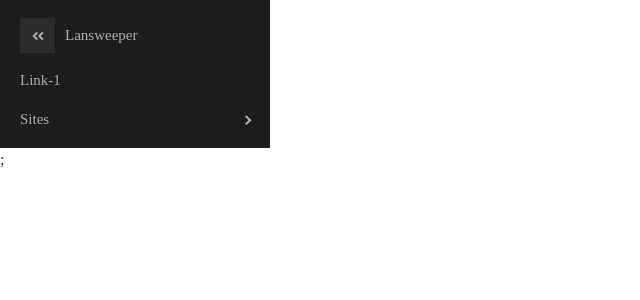
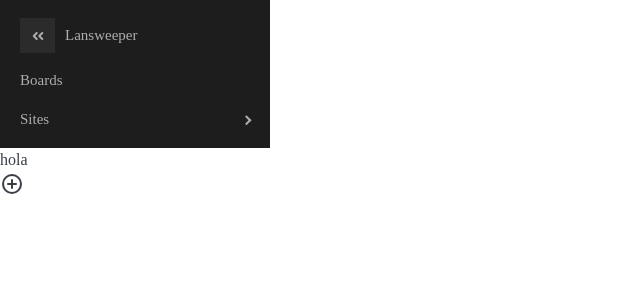
Before and after one commit to diego-alayon/navigation-interaction-testing, a Next.js app: page / in a window 1280 px wide. Shown: the top 300 px of the page, without its empty margins (0-640 px from the left). Built offline with nearby package versions, Linux system fonts and the light colour scheme.

Commit message:
Created button component

```diff
--- /dev/null
+++ b/components/Button.js
@@ -0,0 +1,29 @@
+import React from 'react'
+import PropTypes from 'prop-types';
+
+const Button = ({label, icon, primary, secondary, error, success, size }) => {
+
+    const Primary = primary ? 'button-primary' : null;
+    const Secondary = secondary ? 'button-secondary' : null;
+    const Error = error ? 'button-error' : null;
+    const Success = success ? 'button-success' : null;
+
+    return (
+        <>
+          <button className={[Primary, Secondary, Error, Success, `button-${size}`].join(' ')}>
+            {label}
+            {icon}
+          </button>
+        </>
+    )
+}
+
+Button.propTypes = {
+    primary: PropTypes.bool,
+    secondary: PropTypes.bool,
+    error: PropTypes.bool,
+    success: PropTypes.bool,
+    size: PropTypes.oneOf(['small', 'medium', 'large']),
+}
+
+export default Button
--- a/components/Sidebar.js
+++ b/components/Sidebar.js
@@ -14,12 +14,12 @@
             <Menu iconShape="square">
                 <MenuItem icon={<UilAngleDoubleLeft onClick={() => setToggle(!toggle)} />}>Lansweeper</MenuItem>
                 {console.log('Sites',Sites)}
-                <MenuItem>Link-1</MenuItem>
+                <MenuItem>Boards</MenuItem>
                     <SubMenu title="Sites">
                         {Sites?.map(Sites => <MenuItem>{Sites}</MenuItem>)}
                     </SubMenu>
             </Menu>
-            </ProSidebar>;
+            </ProSidebar>
         </>
     )
 }
--- a/pages/index.js
+++ b/pages/index.js
@@ -1,10 +1,13 @@
 import 'react-pro-sidebar/dist/css/styles.css';
 import Sidebar from '../components/Sidebar';
+import Button from '../components/Button'
+import { UilPlusCircle } from '@iconscout/react-unicons'
 
 export default function Home() {
   return (
     <>
       <Sidebar />
+      <Button error size="medium" label="hola" icon={<UilPlusCircle />} />
     </>
   )
 }
```
Also changed, not shown: stories/LAN-Button.jsx (added), 1 other file (tests, documents, lock files or other folders).
